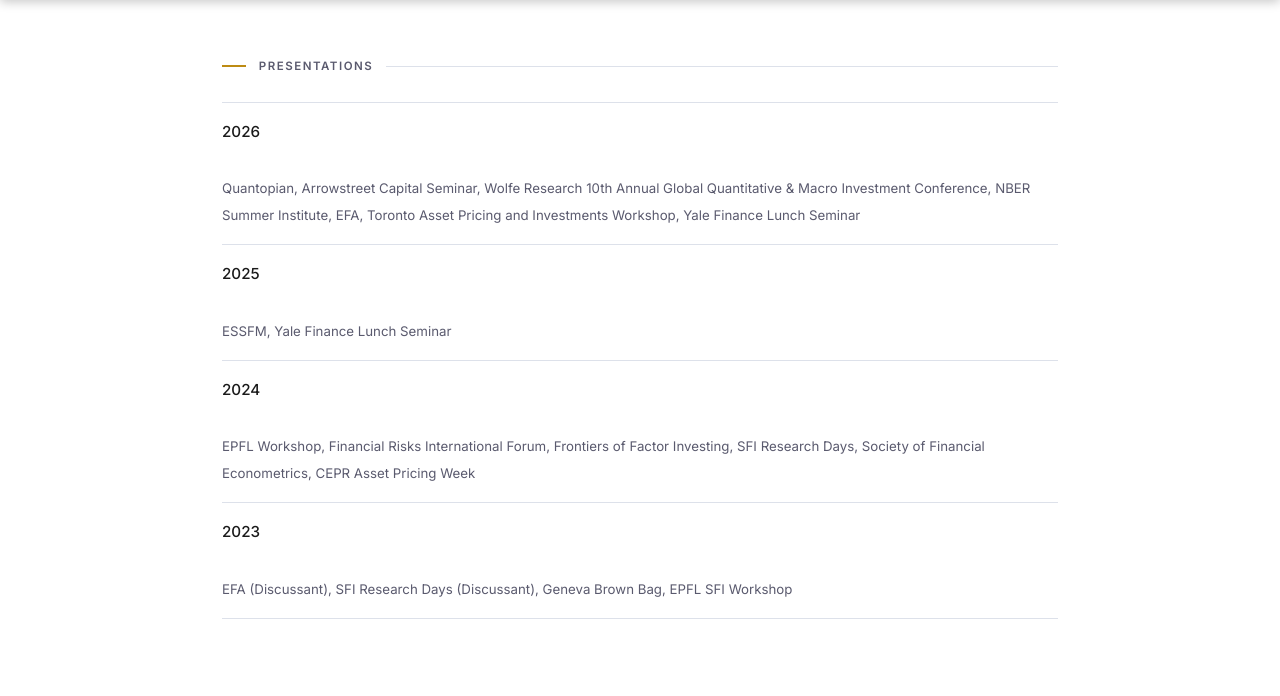
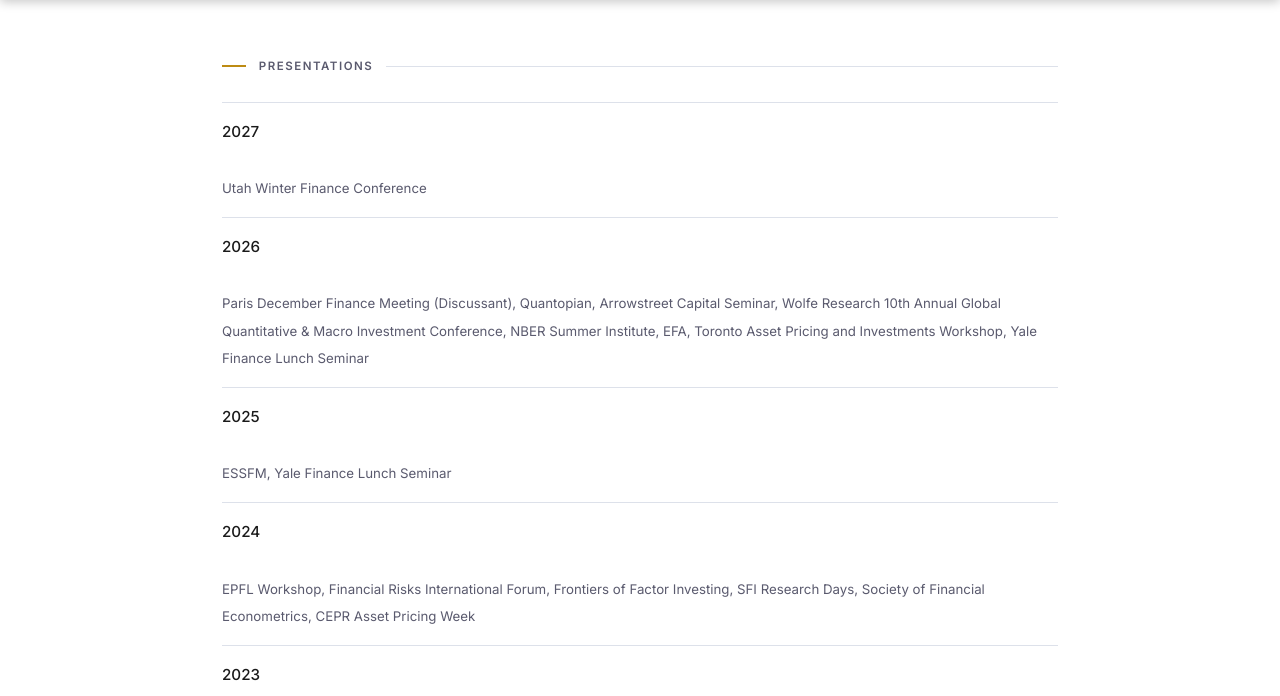
Before and after one commit to pourmohammadimohammad/pourmohammadimohammad.github.io, a plain HTML site: page presentations.html in a window 1280 px wide. Shown: the part 57-753 px from the top of the page. Drawn offline with Linux system fonts and the light colour scheme.

Commit message:
Add Utah and Paris finance conferences

```diff
--- a/presentations.html
+++ b/presentations.html
@@ -41,7 +41,10 @@
   <h2 class="section-title">Presentations</h2>
   <ul class="entry-list">
     <li>
-      <div><span class="entry-title">2026</span><br><span class="entry-sub">Quantopian, Arrowstreet Capital Seminar, Wolfe Research 10th Annual Global Quantitative &amp; Macro Investment Conference, NBER Summer Institute, EFA, Toronto Asset Pricing and Investments Workshop, Yale Finance Lunch Seminar</span></div>
+      <div><span class="entry-title">2027</span><br><span class="entry-sub">Utah Winter Finance Conference</span></div>
+    </li>
+    <li>
+      <div><span class="entry-title">2026</span><br><span class="entry-sub">Paris December Finance Meeting (Discussant), Quantopian, Arrowstreet Capital Seminar, Wolfe Research 10th Annual Global Quantitative &amp; Macro Investment Conference, NBER Summer Institute, EFA, Toronto Asset Pricing and Investments Workshop, Yale Finance Lunch Seminar</span></div>
     </li>
     <li>
       <div><span class="entry-title">2025</span><br><span class="entry-sub">ESSFM, Yale Finance Lunch Seminar</span></div>
```
Also changed, not shown: research.html (+1 -0 lines), 2 other files.
